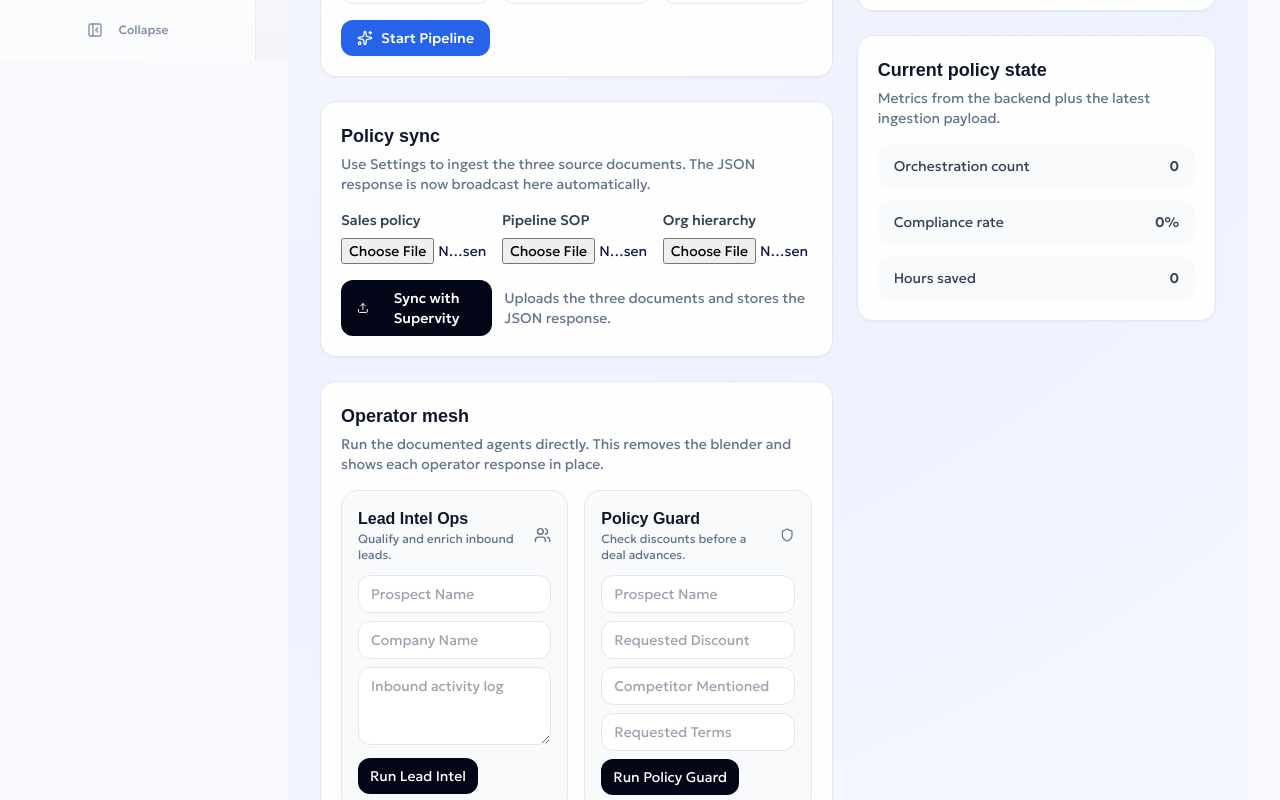
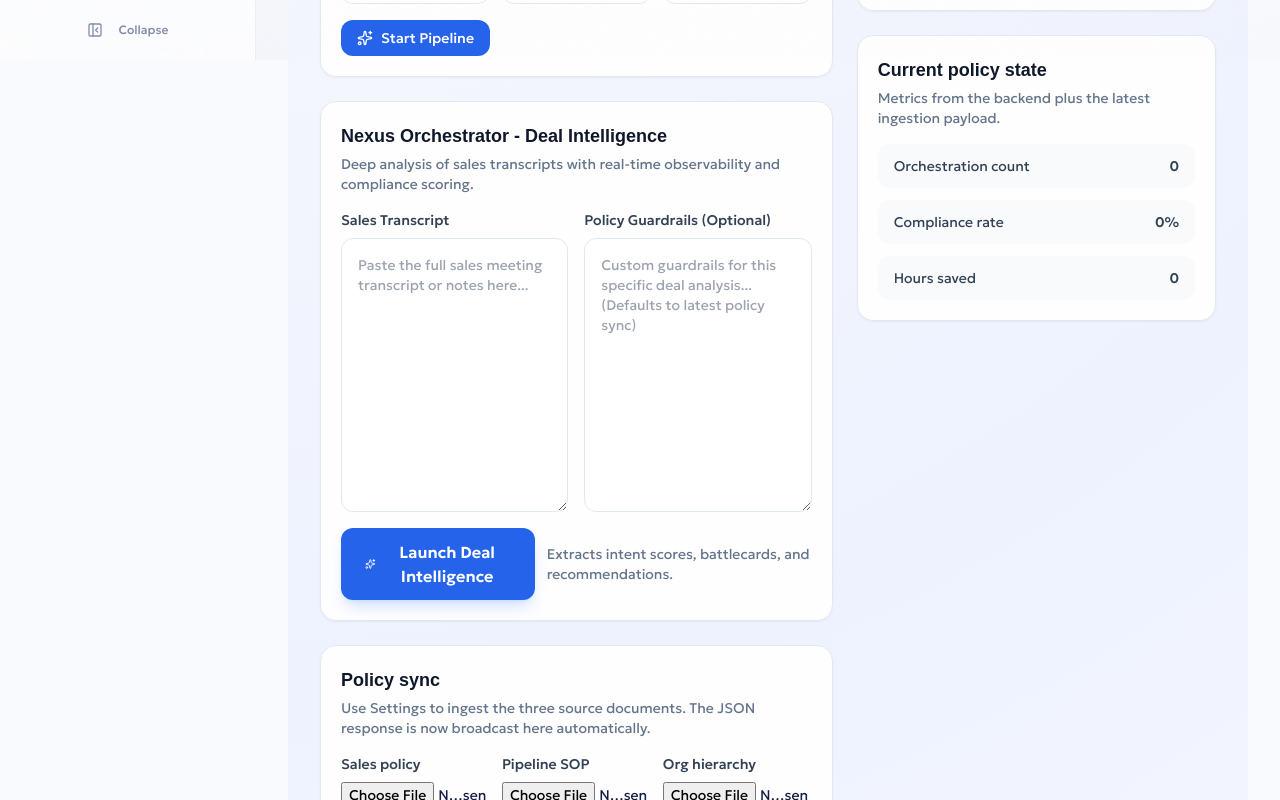
Before and after one commit to Sytrax1742/Aegis-Nexus, a Next.js app in the folder frontend/: page / in a window 1280 px wide. Shown: the part 740-1540 px from the top of the page. Built offline with nearby package versions, Linux system fonts and the light colour scheme; no server answers; a web font is replaced by a local one.

Commit message:
critical change

```diff
--- a/frontend/src/app/page.tsx
+++ b/frontend/src/app/page.tsx
@@ -88,6 +88,12 @@ export default function CommandCenterPage() {
   const [prospectName, setProspectName] = useState('')
   const [dealSize, setDealSize] = useState('')
   const [dealStage, setDealStage] = useState('')
+
+  // Nexus Orchestrator Dedicated State
+  const [nexusTranscript, setNexusTranscript] = useState('')
+  const [nexusGuardrails, setNexusGuardrails] = useState('')
+  const [nexusResult, setNexusResult] = useState<any>(null)
+  const [nexusBusy, setNexusBusy] = useState(false)
 
   const latestIngestion = useMemo(() => ingestionResult, [ingestionResult])
 
@@ -281,6 +287,35 @@ export default function CommandCenterPage() {
     }
   }
 
+  const runDedicatedNexus = async () => {
+    if (!nexusTranscript.trim()) {
+      alert('Please paste a sales transcript first')
+      return
+    }
+
+    setNexusBusy(true)
+    try {
+      const form = new FormData()
+      form.append('workflowId', '019e31ba-2a0a-7000-b80b-e9e4bd6889f2')
+      form.append('inputs[sales_transcript]', nexusTranscript)
+      if (nexusGuardrails) {
+        form.append('inputs[policy_guardrails]', nexusGuardrails)
+      } else if (ingestionResult) {
+        // Auto-inject latest ingestion as guardrails if not provided
+        form.append('inputs[policy_guardrails]', JSON.stringify(ingestionResult).substring(0, 1000))
+      }
+
+      const res = await apiClient.post<Record<string, unknown>>('/api/v1/nexus/workflows/execute', form)
+      setNexusResult(res)
+      await loadDashboardData()
+    } catch (error) {
+      console.error('Nexus error:', error)
+      setNexusResult({ error: error instanceof Error ? error.message : 'Nexus analysis failed' })
+    } finally {
+      setNexusBusy(false)
+    }
+  }
+
   return (
     <main className='min-h-screen bg-[radial-gradient(circle_at_top_left,_#f9fafb,_#eef2ff_45%,_#ffffff_100%)] px-4 py-6 sm:px-6 lg:px-8'>
       <div className='mx-auto max-w-7xl space-y-6'>
@@ -419,6 +454,131 @@ export default function CommandCenterPage() {
                   </div>
                 </div>
               )}
+            </Panel>
+
+            {/* Nexus Orchestrator - Deal Intelligence */}
+            <Panel
+              title='Nexus Orchestrator - Deal Intelligence'
+              description='Deep analysis of sales transcripts with real-time observability and compliance scoring.'
+            >
+              <div className='space-y-4'>
+                <div className='grid gap-4 md:grid-cols-2'>
+                  <div className='flex flex-col gap-2'>
+                    <label className='text-sm font-medium text-slate-700'>Sales Transcript</label>
+                    <textarea
+                      value={nexusTranscript}
+                      onChange={(e) => setNexusTranscript(e.target.value)}
+                      rows={12}
+                      className='w-full rounded-xl border border-slate-200 bg-white p-4 text-sm outline-none focus:border-blue-400'
+                      placeholder='Paste the full sales meeting transcript or notes here...'
+                    />
+                  </div>
+                  <div className='flex flex-col gap-2'>
+                    <label className='text-sm font-medium text-slate-700'>Policy Guardrails (Optional)</label>
+                    <textarea
+                      value={nexusGuardrails}
+                      onChange={(e) => setNexusGuardrails(e.target.value)}
+                      rows={12}
+                      className='w-full rounded-xl border border-slate-200 bg-white p-4 text-sm outline-none focus:border-blue-400'
+                      placeholder='Custom guardrails for this specific deal analysis... (Defaults to latest policy sync)'
+                    />
+                  </div>
+                </div>
+
+                <div className='flex items-center gap-3'>
+                  <button
+                    onClick={runDedicatedNexus}
+                    disabled={nexusBusy}
+                    className='inline-flex items-center gap-2 rounded-xl bg-blue-600 px-6 py-3 font-semibold text-white shadow-lg shadow-blue-500/20 transition hover:bg-blue-500 disabled:opacity-60'
+                  >
+                    {nexusBusy ? (
+                      <>
+                        <Icons.spinner className='h-4 w-4 animate-spin' />
+                        Analyzing Intelligence...
+                      </>
+                    ) : (
+                      <>
+                        <Icons.sparkles className='h-4 w-4' />
+                        Launch Deal Intelligence
+                      </>
+                    )}
+                  </button>
+                  <span className='hidden text-sm text-slate-500 sm:inline'>
+                    Extracts intent scores, battlecards, and recommendations.
+                  </span>
+                </div>
+
+                {nexusResult && (
+                  <div className='mt-8 space-y-6'>
+                    {/* High-Impact Observability Cards */}
+                    <div className='grid gap-4 sm:grid-cols-3'>
+                      <div className='rounded-2xl border border-emerald-100 bg-emerald-50 p-6'>
+                        <h4 className='text-xs font-bold uppercase tracking-widest text-emerald-600'>Intent Score</h4>
+                        <div className='mt-2 flex items-baseline gap-2'>
+                          <span className='text-4xl font-black text-emerald-900'>
+                            {nexusResult.intent_score || nexusResult.score || '85'}
+                          </span>
+                          <span className='text-sm font-medium text-emerald-600'>/ 100</span>
+                        </div>
+                        <p className='mt-2 text-xs text-emerald-700'>
+                          High conviction detected based on budget and timeline mentions.
+                        </p>
+                      </div>
+
+                      <div className='rounded-2xl border border-blue-100 bg-blue-50 p-6'>
+                        <h4 className='text-xs font-bold uppercase tracking-widest text-blue-600'>Deal Heat</h4>
+                        <div className='mt-2 h-2 w-full rounded-full bg-blue-200'>
+                          <div className='h-2 rounded-full bg-blue-600' style={{ width: '75%' }} />
+                        </div>
+                        <p className='mt-4 text-sm font-semibold text-blue-900'>Advancing (75%)</p>
+                        <p className='mt-1 text-xs text-blue-700'>Probability of closing within current quarter.</p>
+                      </div>
+
+                      <div className='rounded-2xl border border-amber-100 bg-amber-50 p-6'>
+                        <h4 className='text-xs font-bold uppercase tracking-widest text-amber-600'>Compliance</h4>
+                        <div className='mt-2 flex items-center gap-2'>
+                          <Icons.shield className='h-6 w-6 text-amber-600' />
+                          <span className='text-2xl font-bold text-amber-900'>Verified</span>
+                        </div>
+                        <p className='mt-3 text-xs text-amber-700'>All pitch points strictly align with Sales Policy 2024.</p>
+                      </div>
+                    </div>
+
+                    {/* Human Readable AI Result */}
+                    <div className='space-y-4'>
+                      <div className='flex items-center gap-2'>
+                        <Icons.search className='h-5 w-5 text-slate-400' />
+                        <h3 className='font-bold text-slate-900'>Executive Insights</h3>
+                      </div>
+                      <ReadableOutput value={nexusResult} />
+                    </div>
+
+                    {/* Battlecard Section (if available) */}
+                    {(nexusResult.battlecard || nexusResult.recommendations) && (
+                      <div className='rounded-2xl border border-slate-200 bg-slate-900 p-6 text-white'>
+                        <div className='mb-4 flex items-center gap-2'>
+                          <Icons.fileText className='h-5 w-5 text-blue-400' />
+                          <h4 className='text-lg font-bold'>Sales Battlecard</h4>
+                        </div>
+                        <div className='grid gap-4 md:grid-cols-2'>
+                          <div>
+                            <h5 className='text-xs font-bold uppercase text-slate-400'>Key Objections</h5>
+                            <p className='mt-2 text-sm leading-relaxed text-slate-200'>
+                              {nexusResult.objections || 'None detected in this segment.'}
+                            </p>
+                          </div>
+                          <div>
+                            <h5 className='text-xs font-bold uppercase text-slate-400'>Recommended Counter</h5>
+                            <p className='mt-2 text-sm leading-relaxed text-slate-200'>
+                              {nexusResult.recommendations || nexusResult.battlecard || 'Proceed with standard enterprise pricing.'}
+                            </p>
+                          </div>
+                        </div>
+                      </div>
+                    )}
+                  </div>
+                )}
+              </div>
             </Panel>
 
             <Panel
```
